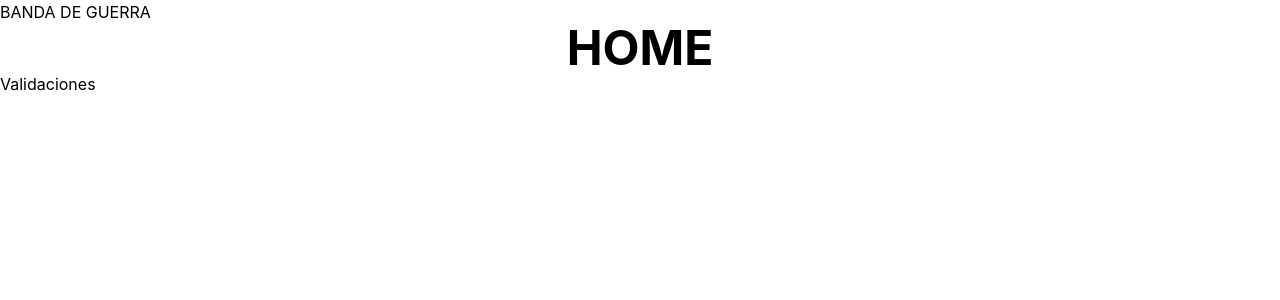
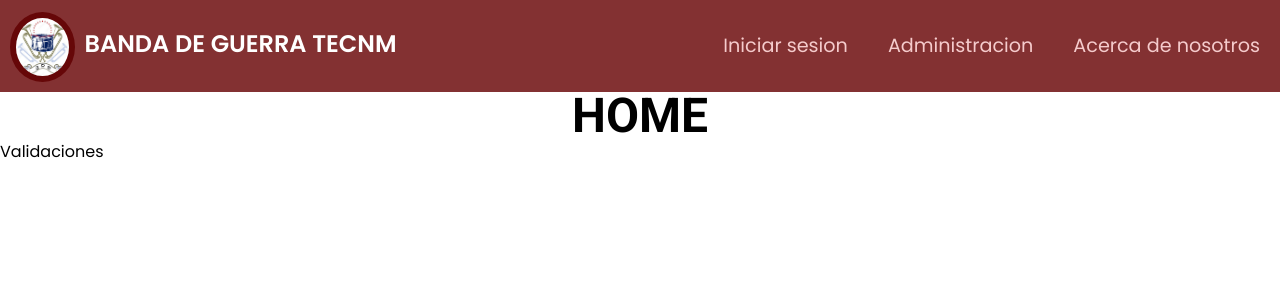
Before and after one commit to ElFalsoLicenciado/Practicas-Programacion-Web, a React (Vite) app in the folder banda-guerra/: page / in a window 1280 px wide. Shown: the top 300 px of the page. Built offline with nearby package versions, Linux system fonts and the light colour scheme.

Commit message:
04/28/26 #1
Diseño y plantilla de Header

```diff
--- a/banda-guerra/src/components/Header.jsx
+++ b/banda-guerra/src/components/Header.jsx
@@ -1,10 +1,30 @@
 // import { Link } from "react-router-dom";
+
+import { Link } from "react-router-dom";
 
 export default function Header() {
     return (
         <>
-            <div>
-                <p>BANDA DE GUERRA</p>
+            {/* header-base */}
+            <div className='grid grid-cols-2 bg-[#833132] bg-cover items-stretch sticky top-0 z-10'>
+                {/* header-brand */}
+                <div className='flex justify-start text-center align-middle h-max'>
+                    {/* header-logo*/}
+                    <div className='flex items-center cursor-pointer mt-1.5 ml-2.5'>
+                        {/* logo-img */}
+                        <img className='border-[#660708] border-[6px] rounded-[50%] h-17.5 w-auto mb-2.5 mt-1.5' src="/bdg1.jpg" alt="Logo" id="logo-img"/>
+                        {/*header-title*/}
+                        <div className='flex items-center justify-center poppins-txt text-white font-semibold text-center mb-2.5 ml-2.5 text-(length:--header-title-font-size)'>
+                            BANDA DE GUERRA TECNM
+                        </div>
+                    </div>
+                </div>
+                {/* header-links */}
+                <div className='flex justify-end w-full text-center align-middle'>
+                    <Link to={'/login'} className='header-link'>Iniciar sesion</Link>
+                    <Link to={'/admin'} className='header-link'>Administracion</Link>
+                    <Link to={'/about-us'} className='header-link'>Acerca de nosotros</Link>
+                </div>
             </div>
         </>
     )
--- a/banda-guerra/src/index.css
+++ b/banda-guerra/src/index.css
@@ -1 +1,34 @@
+@import url('https://fonts.googleapis.com/css2?family=Josefin+Sans:ital,wght@0,100..700;1,100..700&family=Poppins:ital,wght@0,100;0,200;0,300;0,400;0,500;0,600;0,700;0,800;0,900;1,100;1,200;1,300;1,400;1,500;1,600;1,700;1,800;1,900&family=Roboto:ital,wght@0,100..900;1,100..900&display=swap');
+
 @import "tailwindcss";
+
+:root {
+  --font-poppins: 'Poppins', sans-serif;
+  --font-roboto: 'Roboto', sans-serif;
+  --font-josefin: 'Josefin Sans', sans-serif;
+  --header-title-font-size: clamp(1.1rem, 4vw, 1.5rem);
+  --header-link-font-size: clamp(0.95rem, 2.5vw, 1.2rem);
+  --header-link-font-color: rgb(245, 203, 204);
+}
+
+@layer components {
+  .poppins-txt {
+      @apply font-(family-name:--font-poppins)
+  }
+
+  .header-link {
+    @apply flex items-center pr-5 pl-5 h-full font-(family-name:--font-poppins)  text-(length:--header-link-font-size) text-(--header-link-font-color) duration-30 ease-in-out
+  }
+
+  .header-link:hover {
+    @apply bg-[rgba(0,0,0,.25)] text-white
+  }
+}
+
+h1, h2, h3, h4 {
+  font-family: 'Roboto';
+}
+
+p, li {
+  font-family: 'Poppins';
+}
```
Also changed, not shown: banda-guerra/public/bdg1.jpg (added), 1 other file (tests, documents, lock files or other folders).
